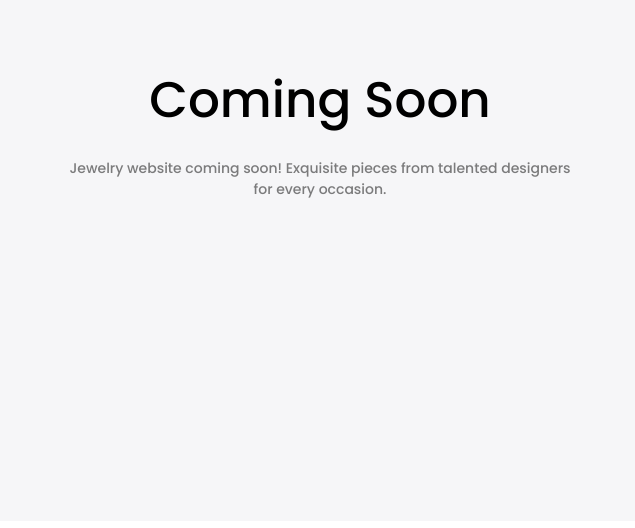
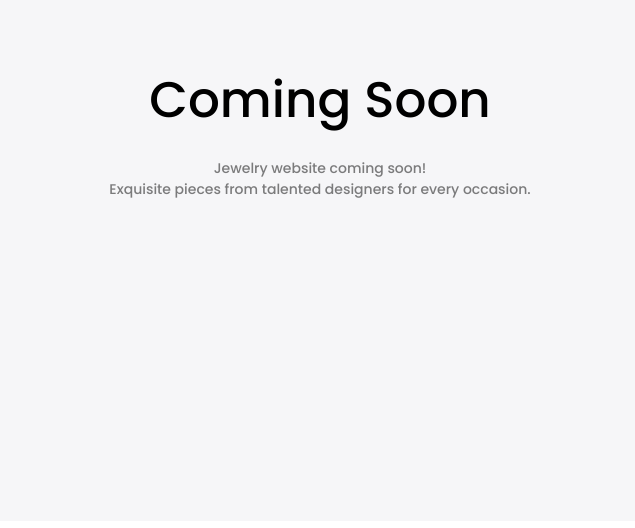
Before and after one commit to rajantiwari-tmpl/guyal-comingsoon, a plain HTML site: page index.html in a window 1280 px wide. Shown: the part 279-807 px from the top of the page, 0-635 px from the left. Drawn offline with Linux system fonts and the light colour scheme.

Commit message:
updated text

```diff
--- a/index.html
+++ b/index.html
@@ -13,7 +13,7 @@
             <div class="content">
                 <img src="/images/guyal-logo.png" alt="">
                 <h1>Coming Soon</h1>
-                <p>Jewelry website coming soon! Exquisite pieces from talented designers for every occasion.</p>
+                <p>Jewelry website coming soon!<br> Exquisite pieces from talented designers for every occasion.</p>
             </div>
         </div>
         <div class="rightside">
```
